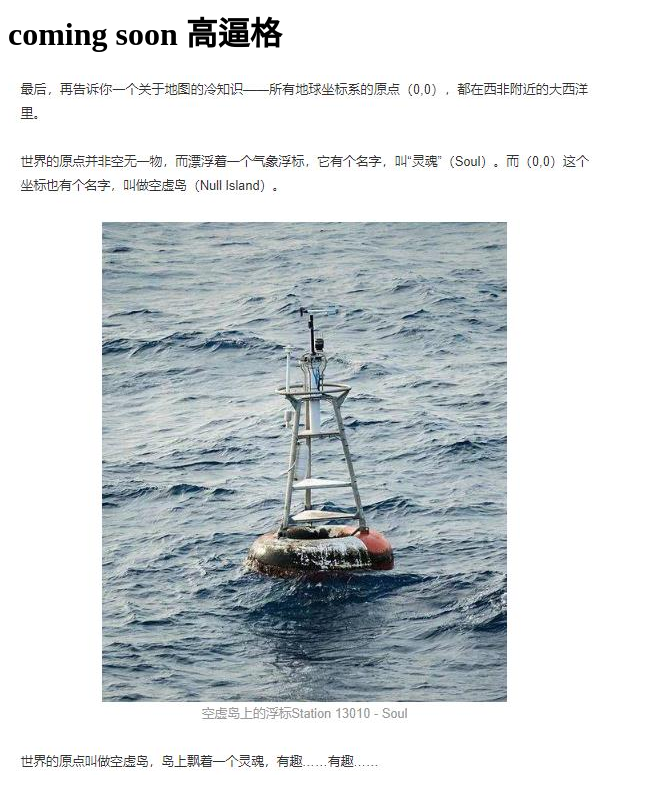
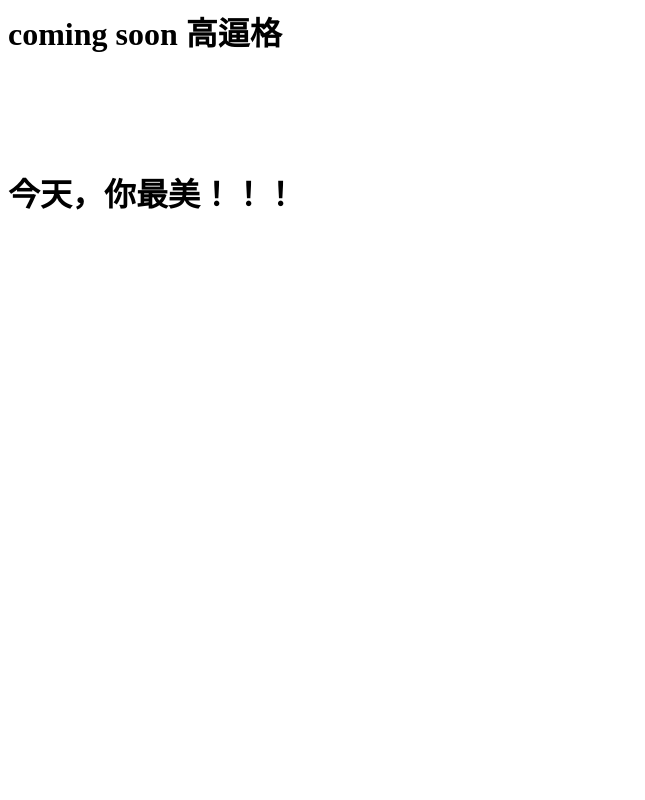
Before and after one commit to lucan002/lucan, a plain HTML site: page index.html in a window 1280 px wide. Shown: the whole page, without its empty margins (0-645 px from the left). Drawn offline with Linux system fonts and the light colour scheme.

Commit message:
Update index.html

```diff
--- a/index.html
+++ b/index.html
@@ -1,2 +1,3 @@
 <h1>coming soon   高逼格</h1>
-<img src="20190409.jpg" />
+<br /><br /><br /><br />
+<h1>今天，你最美！！！</h1>
```
